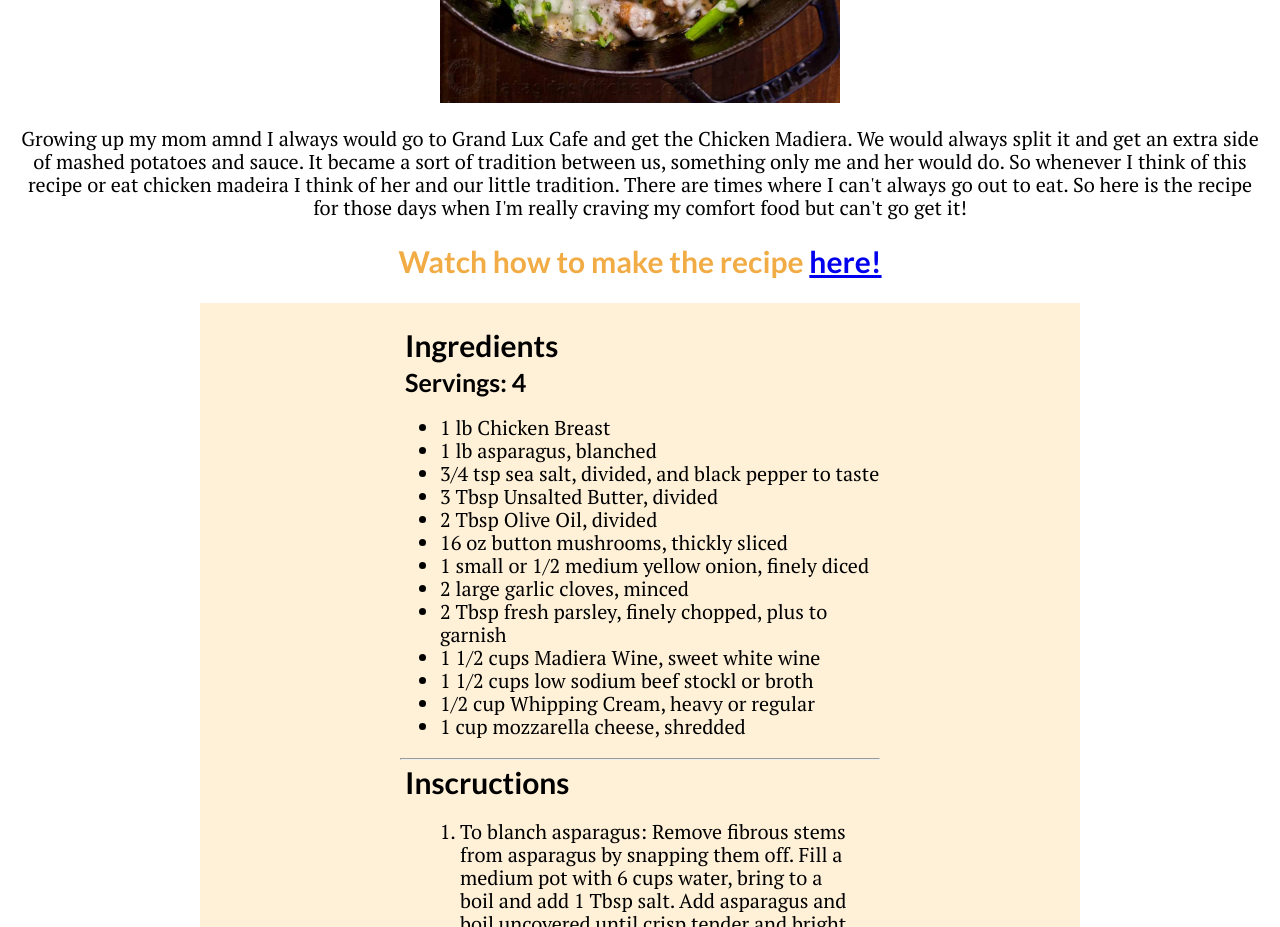
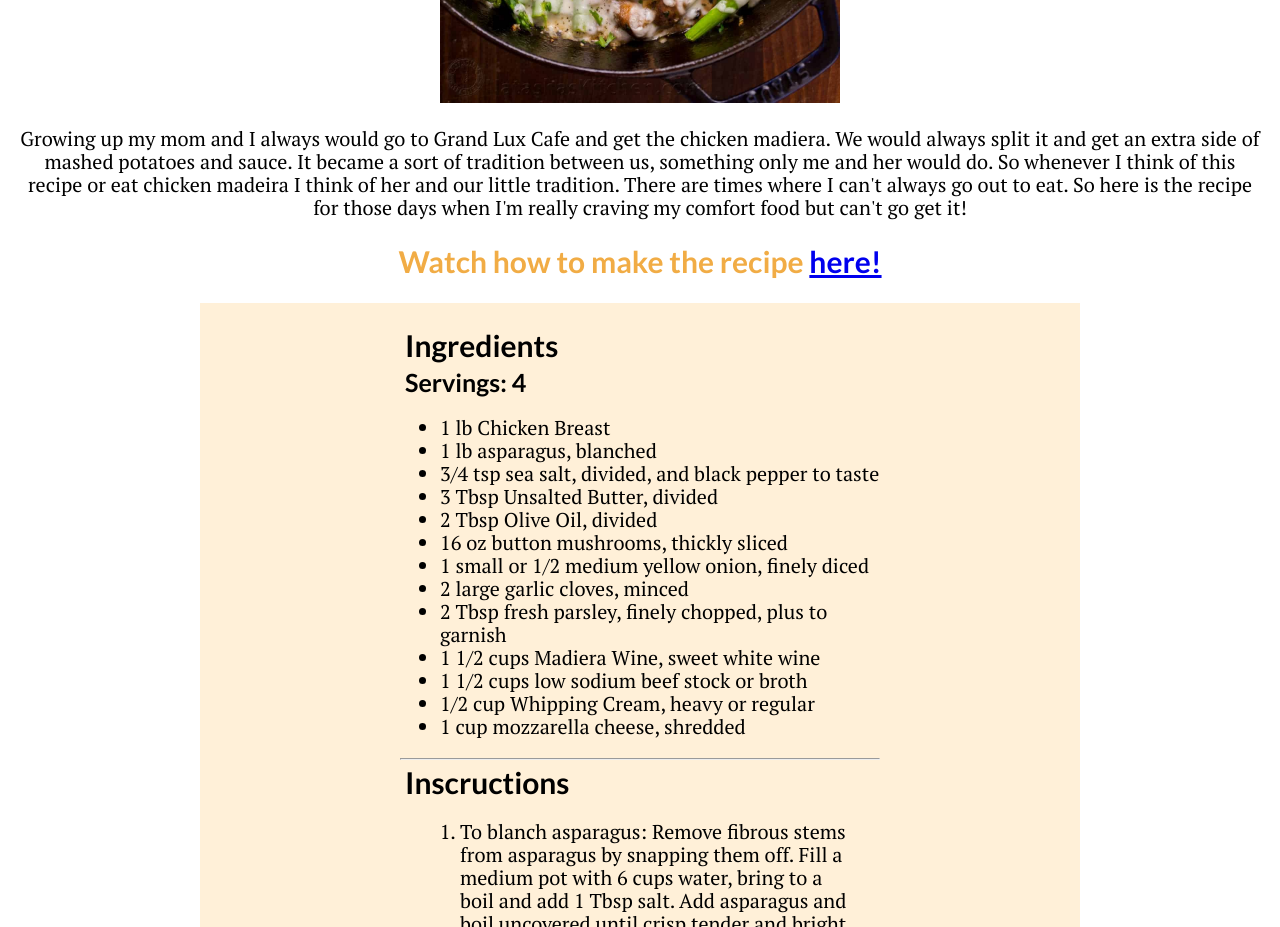
Before and after one commit to tmaso19/project-1, a plain HTML site: page index.html in a window 1280 px wide. Shown: the part 800-1727 px from the top of the page. Drawn offline with Linux system fonts and the light colour scheme.

Commit message:
more typos ughhhh

```diff
--- a/index.html
+++ b/index.html
@@ -45,7 +45,7 @@
   <div class="about-description">
     <p>Yummy chicken and mushroom dish in a madeira wine cream sauce with melted cheese and asparagus. Goes perfectly with mashed potatoes and even some bread if thats your preference. This dish is popular at Grand Lux Cafe and Cheesecake Factory for good reason! Once you taste this its all you'll want to eat at every meal. Here is a copycat recipe for those days when you don't want to go out to eat.</p>
    <img src="./img/Chicken-Madeira.jpg" width="400" alt="">
-   <p>Growing up my mom amnd I always would go to Grand Lux Cafe and get the Chicken Madiera. We would always split it and get an extra side of mashed potatoes and sauce. It became a sort of tradition between us, something only me and her would do. So whenever I think of this recipe or eat chicken madeira I think of her and our little tradition. There are times where I can't always go out to eat. So here is the recipe for those days when I'm really craving my comfort food but can't go get it!</p>
+   <p>Growing up my mom and I always would go to Grand Lux Cafe and get the chicken madiera. We would always split it and get an extra side of mashed potatoes and sauce. It became a sort of tradition between us, something only me and her would do. So whenever I think of this recipe or eat chicken madeira I think of her and our little tradition. There are times where I can't always go out to eat. So here is the recipe for those days when I'm really craving my comfort food but can't go get it!</p>
    <h2>Watch how to make the recipe <a href="https://www.youtube.com/watch?v=nylQ01eEnZQ">here!</a></h2>
   </div>
 
@@ -63,7 +63,7 @@
       <li>2 large garlic cloves, minced</li>
       <li>2 Tbsp fresh parsley, finely chopped, plus to garnish</li>
       <li>1 1/2 cups Madiera Wine, sweet white wine</li>
-      <li>1 1/2 cups low sodium beef stockl or broth</li>
+      <li>1 1/2 cups low sodium beef stock or broth</li>
       <li>1/2 cup Whipping Cream, heavy or regular</li>
       <li>1 cup mozzarella cheese, shredded</li>
     </ul>
```
